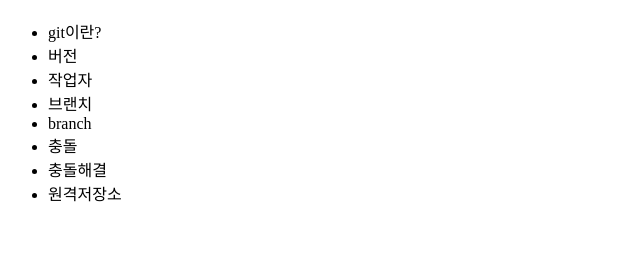
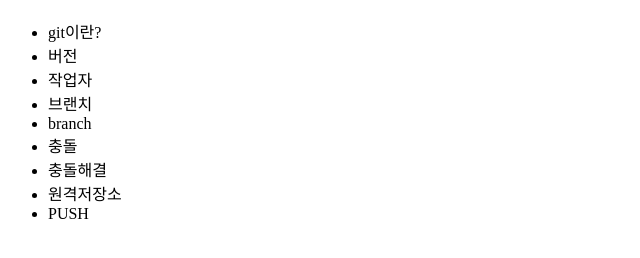
Before and after one commit to sungkwoneom/egoing_test, a plain HTML site: page index.html in a window 1280 px wide. Shown: the part 96-354 px from the top of the page, without its empty margins (0-640 px from the left). Drawn offline with Linux system fonts and the light colour scheme.

Commit message:
push 추가

```diff
--- a/index.html
+++ b/index.html
@@ -14,6 +14,7 @@
         <li>충돌</li>
         <li>충돌해결</li>
         <li>원격저장소</li>
+        <li>PUSH</li>
     </ul>
   </body>
 </html>
```
